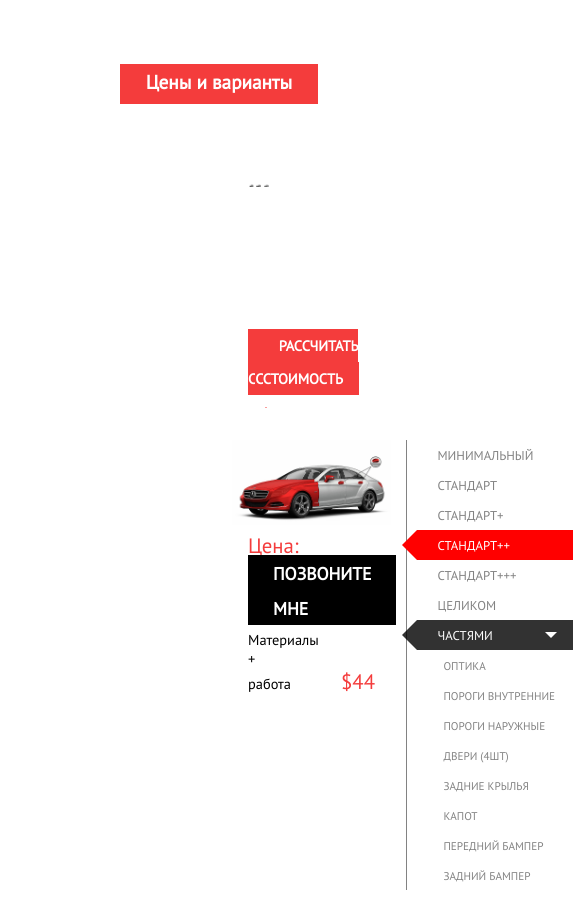
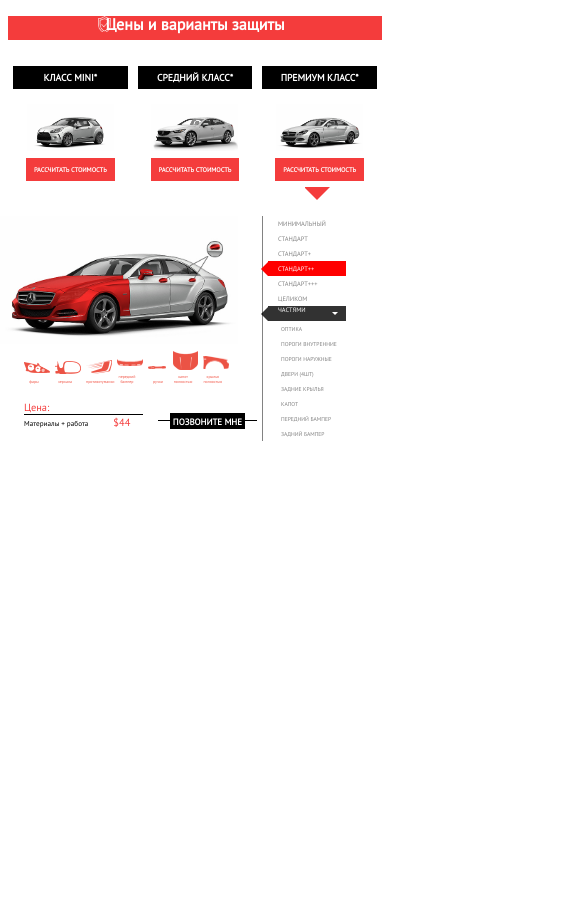
Before and after one commit to slavailchenko/testproject, a plain HTML site: page index.html in a window 390 px wide. Shown: the top 920 px of the page, 585 px wide, since content can reach past the window. After the commit the page ends 844 px from the top, so only its background shows below. Drawn offline with Linux system fonts and the light colour scheme.

Commit message:
test v1.1

```diff
--- a/css/index.css
+++ b/css/index.css
@@ -16,7 +16,10 @@ a {
 }
 
 .title {
-    background: #f20c0c;
+    background: #f20c0c no-repeat;
+    background-size: 3.5%;
+    background-image: url(../images/1.png);
+    background-position-x: 260px;
     height: 2.5rem;
     margin-left: 7rem;
     margin-right: 4rem;
@@ -107,7 +110,7 @@ a {
 /*Main container with widget*/
 
 .main {
-    margin-left: 15rem;
+    margin-left: 11rem;
     margin-right: 7rem;
     margin-bottom: 2rem;
     display: flex;
@@ -334,3 +337,27 @@ ul#widget_list li:after {
     border-bottom: 15px solid transparent;
     color: white;
   }
+
+ul#icons_img li {
+    display: inline-block;
+    list-style-type: none;
+    margin-right: 10px;
+}
+
+  ul#icons_img img {
+    zoom: 0.5;
+    align-items: center;
+    vertical-align: middle;
+}
+
+ul#icons_img p {
+    font-size: 8px;
+    width: 40px;
+    text-align: center;
+    color: #f15546;
+}
+
+#icons_img {
+    margin-top: 0px;
+    padding-left: 0px;
+}
--- /dev/null
+++ b/css/media.css
@@ -0,0 +1,89 @@
+@media only screen and (max-width: 768px) {
+
+.title {
+    height: 1.5rem;
+    margin-left: 0;
+    margin-right: 0;
+    margin-top: 0;
+    margin-bottom: 1rem;
+    font-size: 1rem;
+    line-height: 1rem;
+    background-position-x: 90px;
+}
+
+.car-classes {
+    margin-left: 2rem;
+    margin-right: 0;
+    margin-bottom: 1rem;
+}
+
+.car-classes {
+    margin-left: 0;
+    margin-right: 0;
+    margin-bottom: 1rem;
+}
+
+.class_car_0,
+.class_car_1,
+.class_car_2 {
+    width: auto;
+}
+
+.title-classes-cars {
+    font-size: 0.6rem;
+    margin-left: 5px;
+    margin-right: 5px;
+    padding: 5px 0 5px 0;
+}
+
+.btn_class_cars {
+    padding-top: 3rem;
+}
+
+.btn_class_cars a {
+    padding: 7px;
+    font-size: 0.4rem;
+    padding-left: 0.5rem;
+    padding-right: 0.5rem;
+}
+
+.triangle-down {
+    margin-top: 0.5rem;
+}
+
+
+.main {
+    margin-left: 1rem;
+    margin-right: 1rem;
+    margin-bottom: 0;
+}
+
+.widget {
+    margin-right: 0;
+    zoom: 0.5;
+}
+
+.footer-img {
+    zoom: 0.5;
+}
+
+.call-me {
+    margin-right: 10px;
+    padding: 0px 25px 0px 25px;
+    top: 10px;
+    line-height: 0;
+}
+
+.call-me a {
+	background: black;
+	padding: 5px;
+	}
+
+ul#widget_list a, ul#widget_list_details a {
+    margin-top: 10px;
+    margin-left: 0;
+    line-height: 0;
+}
+
+
+}
--- a/index.html
+++ b/index.html
@@ -1,16 +1,19 @@
 <!DOCTYPE html>
 <html lang="ru">
 <head>
+
 	<meta charset="utf-8">
 	<meta http-equiv="X-UA-Compatible" content="IE=edge">
 	<meta name="viewport" content="width=device-width, initial-scale=1">
-	<link rel="shortcut icon" type="image/png" href="./img/favicon.png">
+
 	<title>Car Service</title>
-	<link rel="stylesheet" href="https://maxcdn.bootstrapcdn.com/font-awesome/4.7.0/css/font-awesome.min.css">
+
 	<link href="https://fonts.googleapis.com/css?family=PT+Sans" rel="stylesheet">
 	<link rel="stylesheet" href="./css/index.css">
+	<link rel="stylesheet" href="./css/media.css">
 
 </head>
+
 <body>
 
 	<div class='container car-service'>
@@ -35,6 +38,13 @@
 				</div>
 
 				<div class='footer-img'>
+
+					<div class='icons'>
+						<ul class="icons-img" id='icons_img'>
+
+	  					</ul>
+					</div>
+
 						<div class='price'>
 							<p>Цена:</p>
 						</div>
--- a/js/index.js
+++ b/js/index.js
@@ -40,31 +40,38 @@ var obj_details = [
 ['./images/citroen/frontbumper.jpg', './images/mazda/frontbumper.jpg', './images/mercedes/frontbumper.jpg']},
 {description: 'Задний бампер', price: 12, background:
 ['./images/citroen/rearbumper.jpg', './images/mazda/rearbumper.jpg', './images/mercedes/rearbumper.jpg']}
-]
+];
+
+var icons = [{title: 'фары', icon: './icons/optic.png'},
+	     {title: 'зеркала', icon: './icons/mirrors.png'},
+	     {title: 'пороги внутренние', icon: './icons/thresholdsinternal.png'},
+	     {title: 'тоцы дверей', icon: './icons/door.png'},
+	     {title: 'противотуманки', icon: './icons/foglights.png'},
+	     {title: 'передний бампер', icon: './icons/frontbumper.png'},
+	     {title: 'полка заднего бампера', icon: './icons/rearbumper.png'},
+	     {title: 'ручки', icon: './icons/handles.png'},
+	     {title: 'часть капота', icon: './icons/parthood.png'},
+	     {title: 'капот полностью', icon: './icons/hood.png'},
+	     {title: 'часть крыльев', icon: './icons/partwings.png'},
+	     {title: 'крылья полностью', icon: './icons/wings.png'}
+];
+
+var obj_icons = [
+{title: 'Минимальный', icons: [icons[0], icons[1], icons[2], icons[3], icons[7]]},
+{title: 'Стандарт', icons: [icons[0], icons[1], icons[4], icons[5], icons[7], icons[8], icons[10]]},
+{title: 'Стандарт+',icons: [icons[0], icons[1], icons[4], icons[5], icons[7], icons[9], icons[10]]},
+{title: 'Стандарт++', icons: [icons[0], icons[1], icons[4], icons[5], icons[7], icons[9], icons[11]]},
+{title: 'Стандарт+++', icons: [icons[0], icons[1], icons[4], icons[5], icons[6], icons[7], icons[9], icons[11]]}
+];
 
 var block_class_cars =[],
 	btn_class_cars= [],
 	triangle_down = [],
 	widget_blocks = [],
-	widget_sub_blocks = []
+	widget_sub_blocks = [],
+	icon_blocks = []
 	;
 
-
-// render classes of cars
-
-for (let i=0; i<class_cars.length; i++) {
-
-	block_class_cars[i] = document.createElement('div');
-	block_class_cars[i].className=`class_car_'${[i]}`;
-	block_class_cars[i].style.width=(100/class_cars.length)+'%';
-	block_class_cars[i].style.background =`url(${class_cars[i].background}) no-repeat center 3rem`;
-	block_class_cars[i].style.backgroundSize = '70%';
-	block_class_cars[i].innerHTML = `<p class="title-classes-cars">${class_cars[i].title}</p>` +
-	`<div class="btn_class_cars" id=btn_class_cars_${i}><a href="#">Рассчитать стоимость</a></div>`+
-	`<div class="triangle-down" id=triangle-down_${i}></div>`;
-	car_classes.appendChild(block_class_cars[i]);
-
-}
 
 // functions
 
@@ -75,6 +82,18 @@ function render_menu (data, blocks, list) {
 		blocks[i] = document.createElement('li');
 		blocks[i].className=`block_${[i]}`;
 		blocks[i].innerHTML = `<a href="">${data[i].description}</a>`;
+		list.appendChild(blocks[i]);
+
+		}
+}
+
+function render_icons (data, blocks, list) {
+
+	for (let i=0; i<data.length; i++) {
+
+		blocks[i] = document.createElement('li');
+		blocks[i].className=`block_${[i]}`;
+		blocks[i].innerHTML = `<img src=${data[i].icon}><p>${data[i].title}</p>`;
 		list.appendChild(blocks[i]);
 
 		}
@@ -130,11 +149,29 @@ function openMenu(id){
 	}
 }
 
+// render classes of cars
+
+for (let i=0; i<class_cars.length; i++) {
+
+	block_class_cars[i] = document.createElement('div');
+	block_class_cars[i].className=`class_car_'${[i]}`;
+	block_class_cars[i].style.width=(100/class_cars.length)+'%';
+	block_class_cars[i].style.background =`url(${class_cars[i].background}) no-repeat center 3rem`;
+	block_class_cars[i].style.backgroundSize = '70%';
+	block_class_cars[i].innerHTML = `<p class="title-classes-cars">${class_cars[i].title}</p>` +
+	`<div class="btn_class_cars" id=btn_class_cars_${i}><a href="#">Рассчитать стоимость</a></div>`+
+	`<div class="triangle-down" id=triangle-down_${i}></div>`;
+	car_classes.appendChild(block_class_cars[i]);
+
+}
+
 // render menu
 
 render_menu (obj_details, widget_sub_blocks, sub_menu);
 
 render_menu (obj_complete, widget_blocks, widget_list);
+
+render_icons (obj_icons[3].icons, icon_blocks, icons_img);
 
 
 // Click price
@@ -145,7 +182,9 @@ var downLink = [].slice.call(document.querySelectorAll('.triangle-down'));
 navLink.forEach(function(el) {
     el.addEventListener('click', function(e) {
         e.preventDefault();
+        document.getElementById('icons_img').innerHTML = '';
        	document.getElementById('message').innerHTML = '';
+
         navLink.forEach((nl) => {
             if (nl !== this) {
                 nl.classList.remove('active');
@@ -171,6 +210,7 @@ navLink.forEach(function(el) {
        document.getElementById('image_car').innerHTML=`<img src=${obj_complete[3].background[index]}>`;
        document.getElementById ('price').innerHTML='$'+obj_complete[3].price * class_cars[index].multi;
 
+	   render_icons (obj_icons[3].icons, icon_blocks, icons_img);
     }, false);
 
 });
@@ -207,6 +247,10 @@ navLink.forEach(function(el) {
 		       		var price_total = obj_complete[index_menu].price * class_cars[index].multi;
 		       		document.getElementById ('price').innerHTML='$'+price_total;
 		       		console.log (price_total);
+
+		       		document.getElementById('icons_img').innerHTML = '';
+
+		       		render_icons (obj_icons[index_menu].icons, icon_blocks, icons_img);
 
        				} else {
        					document.getElementById('message').innerHTML='<p>Введите класс машины </p>';
@@ -246,6 +290,8 @@ navLink.forEach(function(el) {
 		       		var price_total = obj_details[index_sub_menu].price * class_cars[index].multi;
 		       		console.log (price_total);
 		       		document.getElementById('price').innerHTML='$'+price_total;
+		       		document.getElementById('icons_img').innerHTML = '';
+
 
        				} else {
        					document.getElementById('message').innerHTML='<p>Введите класс машины </p>';
@@ -266,4 +312,4 @@ window.onload=startList;
 
 // First load
 
-		document.addEventListener('DOMContentLoaded', load);
+document.addEventListener('DOMContentLoaded', load);
```
Also changed, not shown: icons/door.png (added), icons/foglights.png (added), icons/frontbumper.png (added), icons/handles.png (added), icons/hood.png (added), icons/mirrors.png (added), icons/optic.png (added), icons/parthood.png (added), icons/partwings.png (added), icons/rearbumper.png (added), icons/thresholdsinternal.png (added), icons/wings.png (added), images/1.png (added).
